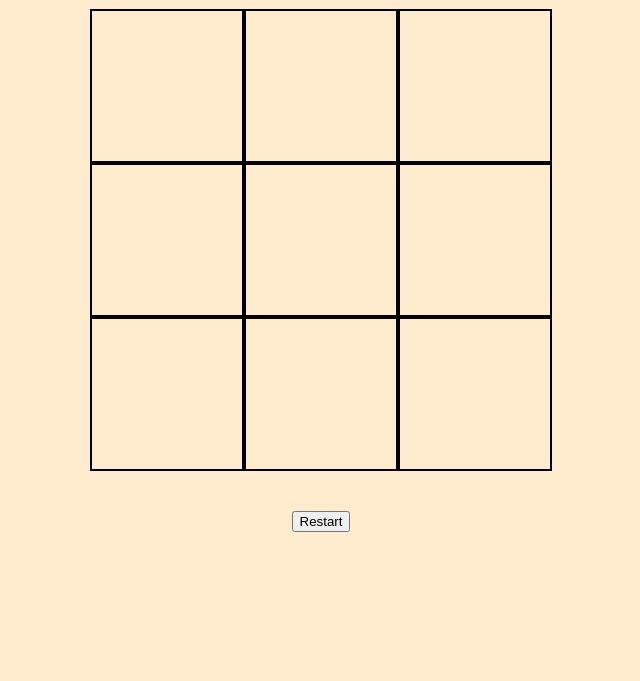
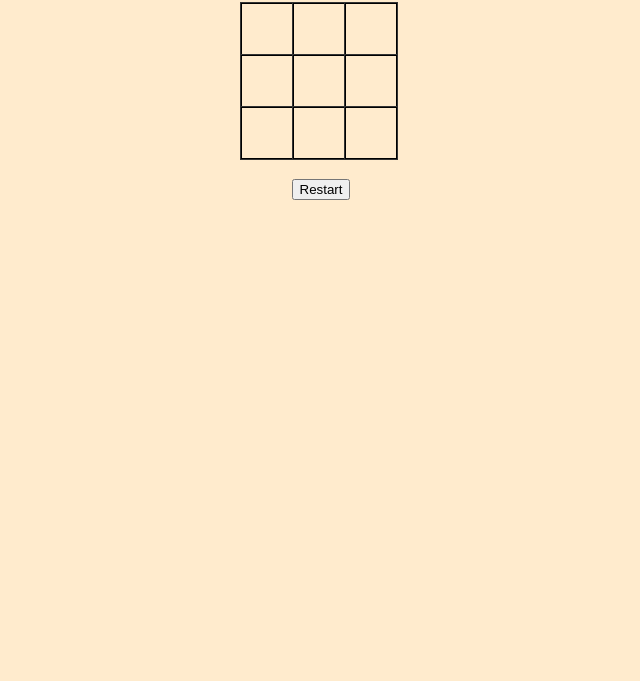
Before and after one commit to DFloating/project0, a plain HTML site: page index.html in a window 1280 px wide. Shown: the part 119-800 px from the top of the page, without its empty margins (319-959 px from the left). Drawn offline with Linux system fonts and the light colour scheme.

Commit message:
Fifth Commit

```diff
--- a/css/style.css
+++ b/css/style.css
@@ -1,38 +1,39 @@
 body{
     background-color: blanchedalmond;
 }
-
-.gameContainer{
-padding: 40px;
-justify-content: center;
-display: flex;
-align-items: center;
-flex-direction: column;
-
-}
-
-#board {
-display: grid;
-grid-template-columns: repeat(3, 0fr);
-
-}
-
-
-.box{
-height: 150px;
-width: 150px;
-display: flex;
-align-items: center;
-justify-content: center;
-font-size: 120px;
-border-right: 2px solid;
-border-top: 2px solid;
-border-left: 2px solid;
-border-bottom: 2px solid;
-}
-
-
 h1 {
     color: black;
     text-align: center;
 }
+section {
+    text-align: center;
+    border-radius: 10px;
+    width: 400px;
+    margin: auto;
+    margin-top: 75px;
+
+}
+
+.gameContainer{
+display: grid;
+grid-template-columns: repeat(3, auto);
+width: 150px;
+margin: 120px;
+margin-bottom: 10px;
+margin-top: 10px;
+}
+
+.cell {
+width: 50px;
+height: 50px;
+box-shadow: 0 0 0 1px #333333;
+border: 1px solid;
+line-height: 50px;
+}
+
+/* button {
+    margin-bottom: 20px;
+    height: 30px;
+    border: none;
+    border-radius: 5px;
+} */
--- a/index.html
+++ b/index.html
@@ -8,25 +8,24 @@
     <title>Tic Tac Toe</title>
 </head>
 <body>
-    <div class="gameContainer">
-            <h1>Tic Tac Toe</h1>
-                <div id="board">
-                    <div class="box" id="0"></div>
-                    <div class="box" id="1"></div>
-                    <div class="box" id="2"></div>
-                    <div class="box" id="3"></div>
-                    <div class="box" id="4"></div>
-                    <div class="box" id="5"></div>
-                    <div class="box" id="6"></div>
-                    <div class="box" id="7"></div>
-                    <div class="box" id="8"></div>
+    <section>
+    <h1>Tic Tac Toe</h1>
+                <div class="gameContainer">
+                    <div data-cell-index="0" class="cell"></div>
+                    <div data-cell-index="1" class="cell"></div>
+                    <div data-cell-index="2" class="cell"></div>
+                    <div data-cell-index="3" class="cell"></div>
+                    <div data-cell-index="4" class="cell"></div>
+                    <div data-cell-index="5" class="cell"></div>
+                    <div data-cell-index="6" class="cell"></div>
+                    <div data-cell-index="7" class="cell"></div>
+                    <div data-cell-index="8" class="cell"></div>
                 </div>
 
-            <h2 id="statusText"></h2>
-            <div class="winning-message" id="winningMessage">
-            <div id="winningMessageText"></div>
-            <button id="restartButton">Restart</button>
-        </div>
+            <h2 class="statusText"></h2>
+            <button class="restartButton">Restart</button>
+
+    </section>
     </div>
     </body>
     <script src="js/project0.js"></script>
--- a/js/project0.js
+++ b/js/project0.js
@@ -7,21 +7,43 @@
 // restart button
 // ^ to clear all X,O's from the board
 // ^ clear the message pop up for win or draw
-document.querySelectorAll(".box");
-document.getElementById("board");
 
+const statusDisplay = document.querySelector('.statusText');
 // global variables to control game
 let currentPlayer = 'X';
 let gameActive = true;
 let board = [" ", " ", " ", " ", " ", " ", " ", " ",  " "];
 
+const winningMessage = () => `Player ${currentPlayer} has won!`;
+const drawMessage = () => `Game ended in a draw!`;
+const currentPlayerTurn = () => `It's ${currentPlayer}'s turn`;
 
+document.querySelectorAll('.cell').forEach(cell => cell.addEventListener('click', handleCellClick));
+document.querySelector('.restartButton').addEventListener('click', handleRestartGame);
 
 
 //  need event listener for each cell for when the user clicks on the cell //event paramater
 // for loop?
+function handleCellClick(clickedCellEvent) {
+    const clickedCell = clickedCellEvent.target;
+    const clickedCellIndex = parseInt(
+      clickedCell.getAttribute('data-cell-index')
+    );
 
+    if (board[clickedCellIndex] !== "" || !gameActive) {
+        return;
+    }
 
+    handleCellPlayed(clickedCell, clickedCellIndex);
+    handleResultValidation();
+
+};
+
+function handleCellPlayed(clickedCell, clickedCellIndex) {
+
+    board[clickedCellIndex] = currentPlayer;
+    clickedCell.innerHTML = currentPlayer;
+}
 // //winning combinations cells on table
 const winningCombos = [
     [0, 1, 2],
@@ -39,3 +61,13 @@ const winningCombos = [
 
 
 // if statement to change the HTML to swap the symbol from X to O (if, else)
+
+
+function handleRestartGame() {
+    gameActive = true;
+    currentPlayer = "X";
+    gameState = ["", "", "", "", "", "", "", "", ""];
+    // statusDisplay.innerHTML = currentPlayerTurn();
+    document.querySelectorAll('.cell')
+               .forEach(cell => cell.innerHTML = "");
+}
```
